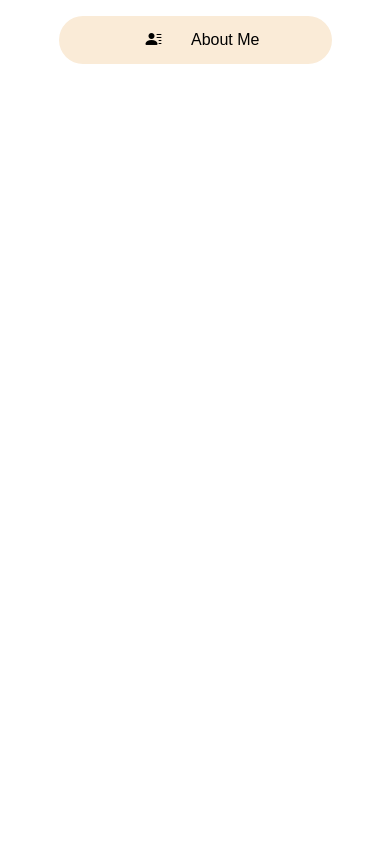
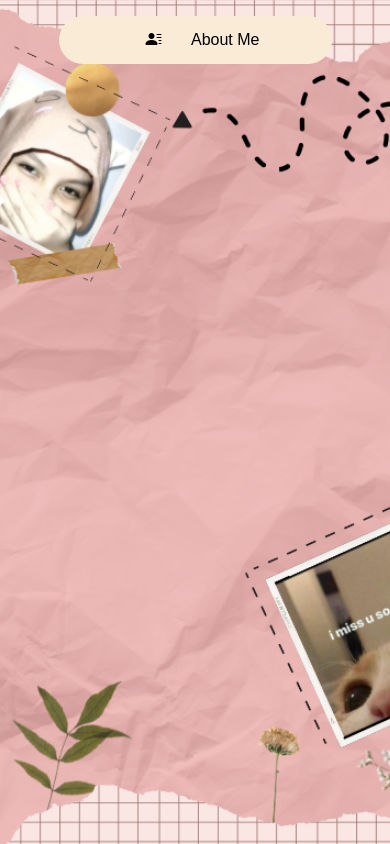
Before and after one commit to SannDcode/HBD-KELLA, a plain HTML site: page index.html in a window 390 px wide. Drawn offline with nearby package versions, Linux system fonts and the light colour scheme.

Commit message:
ganti gambar

```diff
--- a/assets/styles/style.css
+++ b/assets/styles/style.css
@@ -60,7 +60,7 @@ a {
 @media screen and (max-width: 768px) {
     body {
         font-family: Arial, sans-serif;
-        background-image: url('https://sanndcode.github.io/assets/img/bg.png');
+        background-image: url('https://sanndcode.github.io/HBD-KELLA/assets/img/bg.png');
         background-attachment: fixed;
         background-repeat: no-repeat;
         background-size: cover;
--- a/index.html
+++ b/index.html
@@ -8,7 +8,7 @@
     <link href="https://cdn.jsdelivr.net/npm/bootstrap-icons/font/bootstrap-icons.css" rel="stylesheet">
     <link rel="stylesheet" href="https://cdn.jsdelivr.net/npm/bootstrap-icons@1.4.1/font/bootstrap-icons.css">
 </head>
-<body style="background-image: url('assets/images/bg.png'); background-size: cover; background-position: center;">
+<body>
     <div class="bungkus-nav">
         <nav>
             <ul>
```
